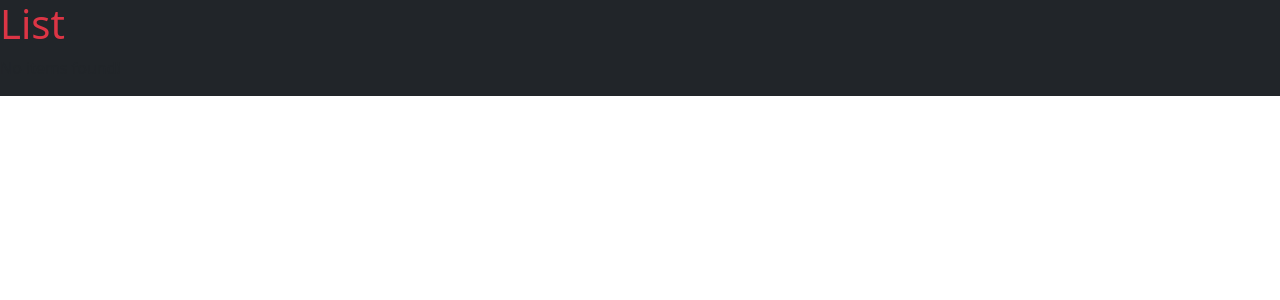
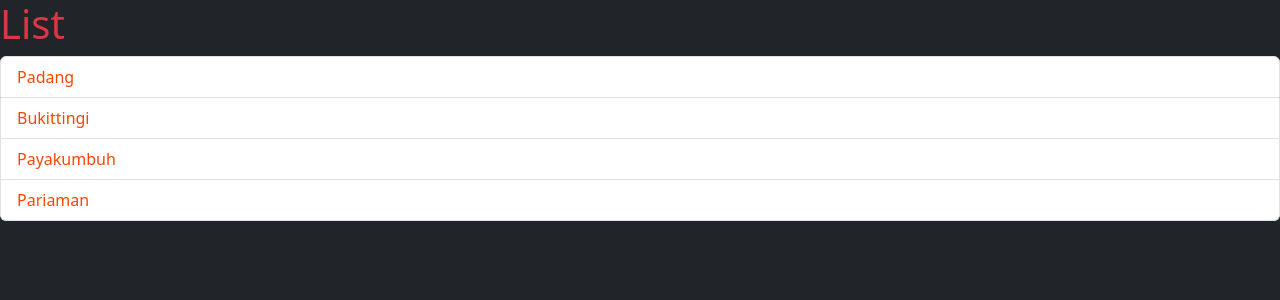
Before and after one commit to raihan-ys/reactzone, a React (Vite) app: page / in a window 1280 px wide. Shown: the top 300 px of the page. Built offline with nearby package versions, Linux system fonts and the light colour scheme.

Commit message:
React's event handling and Hooks
I learned about React's event handling and Hooks.

```diff
--- a/components/ListGroup.tsx
+++ b/components/ListGroup.tsx
@@ -1,20 +1,25 @@
-let items = [
-  'Bukittinggi',
-  'Padang',
-  'Payakumbuh',
-  'Padang Panjang'
-];
-
-items = [];
+import { useState } from "react";
 
 function ListGroup() {
+  let items = ['Padang', 'Bukittingi', 'Payakumbuh', 'Pariaman'];
+  let selectedIndex = -1;
+  // Hook (state hook). This will return an array.
+  const arr = useState(-1);
+  arr[0] // variable selectedIndex
+  arr[1] // updater function
+
   return (
     <>
       <h1 className="text-danger">List</h1>
-      { items.length === 0 ? <p>No items found!</p> : null }
+
+      { items.length == 0 && <p className="text-danger">No items found!</p> }
       <ul className="list-group">
-        {items.map((item) => (
-          <li key={item} className="list-group-item" style={{ color: 'orangered' }}>
+        {items.map((item, index) => (
+          <li
+            key={item}
+            className={ selectedIndex === index ? 'list-group-item bg-secondary' : 'list-group-item' }
+            style={{ color: 'orangered' }}
+            onClick={() => selectedIndex = index  }>
             {item}
           </li>
         ))}
--- a/index.html
+++ b/index.html
@@ -6,9 +6,9 @@
     <meta name="viewport" content="width=device-width, initial-scale=1.0" />
     <title>React Dev</title>
   </head>
-  <body>
+  <body class="bg-dark">
     <!-- This is the container for the application. -->
-    <div id="root" class="bg-dark"></div>
+    <div id="root"></div>
     <!-- This is the entry point for the application. -->
     <script type="module" src="/src/main.tsx"></script>
   </body>
```
